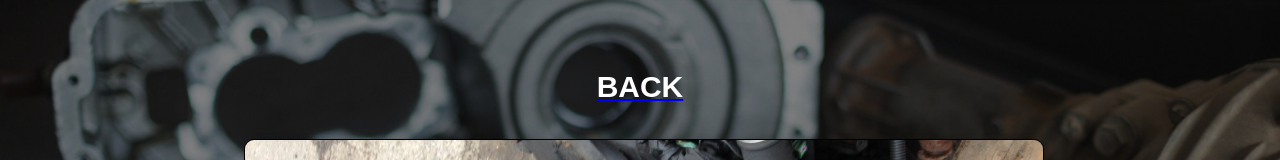
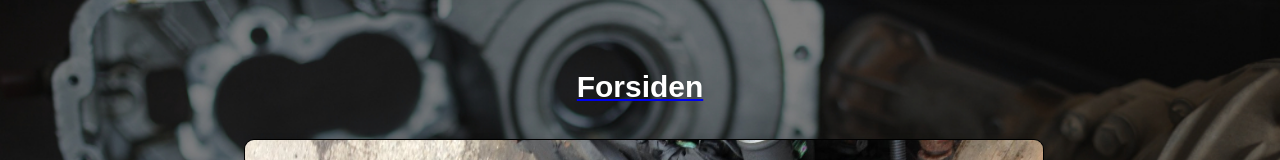
Before and after one commit to karnow/agauto, a React (Create React App) app: page /reservedele/1 in a window 1280 px wide. Shown: the part 120-280 px from the top of the page. Built offline with nearby package versions, Linux system fonts and the light colour scheme.

Commit message:
corrections in links

```diff
--- a/src/views/ReservImg.js
+++ b/src/views/ReservImg.js
@@ -67,7 +67,7 @@ const ReservImg = () => {
           }}
         ></div>
         <Link to={`/reservedele`}>
-          <StyledH2>BACK</StyledH2>;
+          <StyledH2>Forsiden</StyledH2>;
         </Link>
         <StyledImg src={res}></StyledImg>
         <a href='https://pl.freepik.com/zdjecia/samochod'>
```
